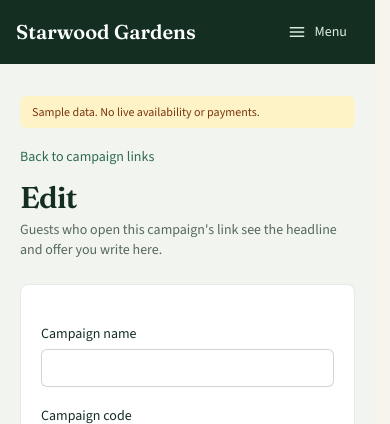
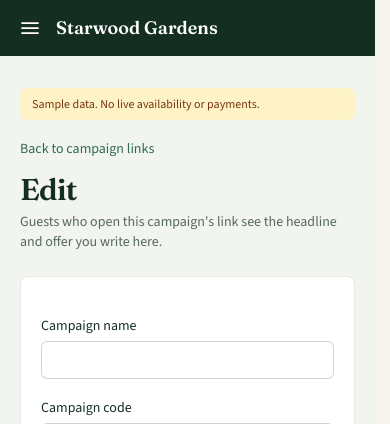
Before and after one commit to florante-cdo/smartstay, a Django app: template templates/campaigns/form.html in a window 390 px wide. Shown: the top 424 px of the page. Run offline with Django 5.2, Linux system fonts and the light colour scheme; the template is opened without the code that fills it: values that come from a table or form of the project are taken from there, others are empty.

Commit message:
Phone navigation drawer from the left and leaner inbox cards

```diff
--- a/templates/staff/_sidebar.html
+++ b/templates/staff/_sidebar.html
@@ -1,60 +1,68 @@
-<aside id="staff-aside" class="sticky top-0 z-40 max-h-screen overflow-y-auto bg-garden-900 text-garden-100 md:z-auto md:max-h-none md:flex md:h-screen md:w-64 md:shrink-0 md:flex-col md:justify-between md:overflow-y-auto">
+<header id="mobile-bar" class="sticky top-0 z-30 flex items-center gap-1 bg-garden-900 px-2 py-1.5 text-white md:hidden">
+  <button id="sb-menu" type="button" aria-expanded="false" aria-controls="staff-aside" aria-label="Open menu"
+          class="inline-flex h-11 w-11 items-center justify-center rounded-md hover:bg-white/10 focus-visible:outline focus-visible:outline-2 focus-visible:outline-white">
+    <svg class="h-6 w-6" viewBox="0 0 24 24" fill="none" stroke="currentColor" stroke-width="1.75" stroke-linecap="round" aria-hidden="true"><path d="M4 7h16M4 12h16M4 17h16"/></svg>
+  </button>
+  <a href="{% url 'staff_home' %}" class="font-display text-lg font-semibold">Starwood Gardens</a>
+</header>
+<div id="sb-backdrop" class="fixed inset-0 z-40 hidden bg-black/40 md:hidden" aria-hidden="true"></div>
+
+<aside id="staff-aside" class="fixed inset-y-0 left-0 z-50 flex w-72 max-w-[85vw] -translate-x-full flex-col justify-between overflow-y-auto bg-garden-900 text-garden-100 transition-transform duration-200 md:sticky md:inset-auto md:top-0 md:z-auto md:h-screen md:w-64 md:max-w-none md:shrink-0 md:translate-x-0 md:transition-none">
   <div>
-    <div class="sb-brand flex items-center justify-between gap-2 px-4 py-3 md:px-5 md:py-5">
+    <div class="sb-brand flex items-center justify-between gap-2 px-5 py-5">
       <a href="{% url 'staff_home' %}" class="min-w-0" aria-label="Starwood Gardens staff home">
         <span class="sb-label block font-display text-xl font-semibold text-white">Starwood Gardens</span>
-        <span class="sb-label hidden text-sm text-garden-100/70 md:block">Staff area</span>
-        {% if demo_mode %}<span class="sb-label mt-1.5 hidden md:inline-block rounded bg-amber-400/20 px-1.5 py-0.5 text-xs font-medium text-amber-200" title="Sample data. No live availability or payments.">Sample data</span>{% endif %}
+        <span class="sb-label block text-sm text-garden-100/70">Staff area</span>
+        {% if demo_mode %}<span class="sb-label mt-1.5 inline-block rounded bg-amber-400/20 px-1.5 py-0.5 text-xs font-medium text-amber-200" title="Sample data. No live availability or payments.">Sample data</span>{% endif %}
         <span class="sb-mark font-display text-xl font-semibold text-white" aria-hidden="true">SG</span>
       </a>
       <button id="sb-toggle" type="button" aria-expanded="true" aria-label="Collapse sidebar" title="Collapse sidebar"
               class="hidden h-8 w-8 shrink-0 items-center justify-center rounded-md text-garden-100/80 hover:bg-white/10 hover:text-white focus-visible:outline focus-visible:outline-2 focus-visible:outline-white md:inline-flex">
         <svg class="h-5 w-5" viewBox="0 0 24 24" fill="none" stroke="currentColor" stroke-width="1.75" stroke-linecap="round" stroke-linejoin="round" aria-hidden="true"><path d="m15 18-6-6 6-6"/></svg>
       </button>
-      <button id="sb-menu" type="button" aria-expanded="false" aria-controls="sb-nav"
-              class="inline-flex h-10 items-center gap-2 rounded-md px-3 text-sm font-medium text-garden-100 hover:bg-white/10 focus-visible:outline focus-visible:outline-2 focus-visible:outline-white md:hidden">
-        <svg class="h-5 w-5" viewBox="0 0 24 24" fill="none" stroke="currentColor" stroke-width="1.75" stroke-linecap="round" aria-hidden="true"><path d="M4 7h16M4 12h16M4 17h16"/></svg>
-        Menu
+      <button id="sb-close" type="button" aria-label="Close menu"
+              class="inline-flex h-10 w-10 shrink-0 items-center justify-center rounded-md text-garden-100/80 hover:bg-white/10 hover:text-white focus-visible:outline focus-visible:outline-2 focus-visible:outline-white md:hidden">
+        <svg class="h-5 w-5" viewBox="0 0 24 24" fill="none" stroke="currentColor" stroke-width="1.75" stroke-linecap="round" aria-hidden="true"><path d="M6 6l12 12M18 6 6 18"/></svg>
       </button>
     </div>
 
-    <nav id="sb-nav" class="hidden flex-col gap-0.5 px-3 pb-3 md:flex md:pb-0" aria-label="Staff navigation">
+    <nav id="sb-nav" class="flex flex-col gap-0.5 px-3 pb-3 md:pb-0" aria-label="Staff navigation">
       <p class="sb-label px-3 pb-1 pt-2 text-xs font-medium text-garden-100/50">Work</p>
 
       <a href="{% url 'staff_home' %}" title="Overview"
-         class="relative flex items-center gap-3 whitespace-nowrap rounded-md px-3 py-2 text-sm font-medium {% if nav == 'home' %}bg-white/10 text-white{% else %}text-garden-100/80 hover:bg-white/5 hover:text-white{% endif %}">
+         class="relative flex items-center gap-3 whitespace-nowrap rounded-md px-3 py-3 text-sm font-medium md:py-2 {% if nav == 'home' %}bg-white/10 text-white{% else %}text-garden-100/80 hover:bg-white/5 hover:text-white{% endif %}">
         <svg class="h-5 w-5 shrink-0" viewBox="0 0 24 24" fill="none" stroke="currentColor" stroke-width="1.75" stroke-linecap="round" stroke-linejoin="round" aria-hidden="true"><path d="M3 10.5 12 3l9 7.5V20a1 1 0 0 1-1 1h-5v-6H9v6H4a1 1 0 0 1-1-1z"/></svg>
         <span class="sb-label">Overview</span>
       </a>
 
       <a href="{% url 'staff_inbox' %}" title="All enquiries"
-         class="relative flex items-center gap-3 whitespace-nowrap rounded-md px-3 py-2 text-sm font-medium {% if nav == 'inbox' and status != 'new' and assigned != 'me' %}bg-white/10 text-white{% else %}text-garden-100/80 hover:bg-white/5 hover:text-white{% endif %}">
+         class="relative flex items-center gap-3 whitespace-nowrap rounded-md px-3 py-3 text-sm font-medium md:py-2 {% if nav == 'inbox' and status != 'new' and assigned != 'me' %}bg-white/10 text-white{% else %}text-garden-100/80 hover:bg-white/5 hover:text-white{% endif %}">
         <svg class="h-5 w-5 shrink-0" viewBox="0 0 24 24" fill="none" stroke="currentColor" stroke-width="1.75" stroke-linecap="round" stroke-linejoin="round" aria-hidden="true"><path d="M22 12h-6l-2 3h-4l-2-3H2"/><path d="M5.5 5.1 2 12v6a2 2 0 0 0 2 2h16a2 2 0 0 0 2-2v-6l-3.5-6.9A2 2 0 0 0 16.8 4H7.2a2 2 0 0 0-1.7 1.1z"/></svg>
         <span class="sb-label">All enquiries</span>
       </a>
 
       <a href="{% url 'staff_inbox' %}?assigned=me" title="My enquiries"
-         class="relative flex items-center gap-3 whitespace-nowrap rounded-md px-3 py-2 text-sm font-medium {% if nav == 'inbox' and assigned == 'me' %}bg-white/10 text-white{% else %}text-garden-100/80 hover:bg-white/5 hover:text-white{% endif %}">
+         class="relative flex items-center gap-3 whitespace-nowrap rounded-md px-3 py-3 text-sm font-medium md:py-2 {% if nav == 'inbox' and assigned == 'me' %}bg-white/10 text-white{% else %}text-garden-100/80 hover:bg-white/5 hover:text-white{% endif %}">
         <svg class="h-5 w-5 shrink-0" viewBox="0 0 24 24" fill="none" stroke="currentColor" stroke-width="1.75" stroke-linecap="round" stroke-linejoin="round" aria-hidden="true"><circle cx="12" cy="8" r="4"/><path d="M4 21a8 8 0 0 1 16 0"/></svg>
         <span class="sb-label">My enquiries</span>
         {% if nav_mine_count %}<span class="sb-badge ml-auto rounded-full bg-white/15 px-2 py-0.5 text-xs font-semibold tabular-nums text-white">{{ nav_mine_count }}</span>{% endif %}
       </a>
 
       <a href="{% url 'staff_inbox' %}?status=new" title="New enquiries"
-         class="relative flex items-center gap-3 whitespace-nowrap rounded-md px-3 py-2 text-sm font-medium {% if nav == 'inbox' and status == 'new' and assigned != 'me' %}bg-white/10 text-white{% else %}text-garden-100/80 hover:bg-white/5 hover:text-white{% endif %}">
+         class="relative flex items-center gap-3 whitespace-nowrap rounded-md px-3 py-3 text-sm font-medium md:py-2 {% if nav == 'inbox' and status == 'new' and assigned != 'me' %}bg-white/10 text-white{% else %}text-garden-100/80 hover:bg-white/5 hover:text-white{% endif %}">
         <svg class="h-5 w-5 shrink-0" viewBox="0 0 24 24" fill="none" stroke="currentColor" stroke-width="1.75" stroke-linecap="round" stroke-linejoin="round" aria-hidden="true"><path d="M6 8a6 6 0 0 1 12 0c0 7 3 9 3 9H3s3-2 3-9"/><path d="M10.3 21a1.94 1.94 0 0 0 3.4 0"/></svg>
         <span class="sb-label">New enquiries</span>
         {% if nav_new_count %}<span class="sb-badge ml-auto rounded-full bg-amber-400 px-2 py-0.5 text-xs font-semibold tabular-nums text-garden-900">{{ nav_new_count }}</span>{% endif %}
       </a>
 
       <a href="{% url 'staff_enquiry_new' %}" title="Log an enquiry"
-         class="relative flex items-center gap-3 whitespace-nowrap rounded-md px-3 py-2 text-sm font-medium {% if nav == 'log' %}bg-white/10 text-white{% else %}text-garden-100/80 hover:bg-white/5 hover:text-white{% endif %}">
+         class="relative flex items-center gap-3 whitespace-nowrap rounded-md px-3 py-3 text-sm font-medium md:py-2 {% if nav == 'log' %}bg-white/10 text-white{% else %}text-garden-100/80 hover:bg-white/5 hover:text-white{% endif %}">
         <svg class="h-5 w-5 shrink-0" viewBox="0 0 24 24" fill="none" stroke="currentColor" stroke-width="1.75" stroke-linecap="round" stroke-linejoin="round" aria-hidden="true"><circle cx="12" cy="12" r="9"/><path d="M12 8v8M8 12h8"/></svg>
         <span class="sb-label">Log an enquiry</span>
       </a>
 
       <a href="{% url 'staff_reservations' %}" title="Reservations"
-         class="relative flex items-center gap-3 whitespace-nowrap rounded-md px-3 py-2 text-sm font-medium {% if nav == 'reservations' %}bg-white/10 text-white{% else %}text-garden-100/80 hover:bg-white/5 hover:text-white{% endif %}">
+         class="relative flex items-center gap-3 whitespace-nowrap rounded-md px-3 py-3 text-sm font-medium md:py-2 {% if nav == 'reservations' %}bg-white/10 text-white{% else %}text-garden-100/80 hover:bg-white/5 hover:text-white{% endif %}">
         <svg class="h-5 w-5 shrink-0" viewBox="0 0 24 24" fill="none" stroke="currentColor" stroke-width="1.75" stroke-linecap="round" stroke-linejoin="round" aria-hidden="true"><rect x="3" y="4" width="18" height="18" rx="2"/><path d="M16 2v4M8 2v4M3 10h18"/></svg>
         <span class="sb-label">Reservations</span>
         {% if nav_pending_count %}<span class="sb-badge ml-auto rounded-full bg-amber-400 px-2 py-0.5 text-xs font-semibold tabular-nums text-garden-900">{{ nav_pending_count }}</span>{% endif %}
@@ -63,12 +71,12 @@
       {% if role == "manager" %}
       <p class="sb-label px-3 pb-1 pt-4 text-xs font-medium text-garden-100/50">Manager</p>
       <a href="{% url 'staff_campaigns' %}" title="Campaign links"
-         class="relative flex items-center gap-3 whitespace-nowrap rounded-md px-3 py-2 text-sm font-medium {% if nav == 'campaigns' %}bg-white/10 text-white{% else %}text-garden-100/80 hover:bg-white/5 hover:text-white{% endif %}">
+         class="relative flex items-center gap-3 whitespace-nowrap rounded-md px-3 py-3 text-sm font-medium md:py-2 {% if nav == 'campaigns' %}bg-white/10 text-white{% else %}text-garden-100/80 hover:bg-white/5 hover:text-white{% endif %}">
         <svg class="h-5 w-5 shrink-0" viewBox="0 0 24 24" fill="none" stroke="currentColor" stroke-width="1.75" stroke-linecap="round" stroke-linejoin="round" aria-hidden="true"><path d="M10 13a5 5 0 0 0 7.5.5l3-3a5 5 0 0 0-7-7l-1.7 1.7"/><path d="M14 11a5 5 0 0 0-7.5-.5l-3 3a5 5 0 0 0 7 7l1.7-1.7"/></svg>
         <span class="sb-label">Campaign links</span>
       </a>
       <a href="{% url 'staff_team' %}" title="Staff"
-         class="relative flex items-center gap-3 whitespace-nowrap rounded-md px-3 py-2 text-sm font-medium {% if nav == 'team' %}bg-white/10 text-white{% else %}text-garden-100/80 hover:bg-white/5 hover:text-white{% endif %}">
+         class="relative flex items-center gap-3 whitespace-nowrap rounded-md px-3 py-3 text-sm font-medium md:py-2 {% if nav == 'team' %}bg-white/10 text-white{% else %}text-garden-100/80 hover:bg-white/5 hover:text-white{% endif %}">
         <svg class="h-5 w-5 shrink-0" viewBox="0 0 24 24" fill="none" stroke="currentColor" stroke-width="1.75" stroke-linecap="round" stroke-linejoin="round" aria-hidden="true"><path d="M16 21v-2a4 4 0 0 0-4-4H6a4 4 0 0 0-4 4v2"/><circle cx="9" cy="7" r="4"/><path d="M22 21v-2a4 4 0 0 0-3-3.87M16 3.13a4 4 0 0 1 0 7.75"/></svg>
         <span class="sb-label">Staff</span>
       </a>
@@ -76,7 +84,7 @@
     </nav>
   </div>
 
-  <div id="sb-footwrap" class="hidden md:block">
+  <div id="sb-footwrap">
     <div class="sb-foot space-y-1 border-t border-white/10 px-3 py-3 text-sm">
       <a href="{% url 'staff_profile' %}" title="My profile"
          class="flex items-center gap-3 rounded-md px-3 py-2 {% if nav == 'profile' %}bg-white/10{% else %}hover:bg-white/5{% endif %}">
@@ -89,7 +97,7 @@
       <form method="post" action="{% url 'staff_logout' %}" hx-boost="false">
         {% csrf_token %}
         <button type="submit" title="Sign out"
-              class="flex w-full items-center gap-3 whitespace-nowrap rounded-md px-3 py-2 font-medium text-garden-100/80 hover:bg-white/5 hover:text-white">
+                class="flex w-full items-center gap-3 whitespace-nowrap rounded-md px-3 py-3 font-medium text-garden-100/80 hover:bg-white/5 hover:text-white md:py-2">
           <svg class="h-5 w-5 shrink-0" viewBox="0 0 24 24" fill="none" stroke="currentColor" stroke-width="1.75" stroke-linecap="round" stroke-linejoin="round" aria-hidden="true"><path d="M9 21H5a2 2 0 0 1-2-2V5a2 2 0 0 1 2-2h4"/><path d="m16 17 5-5-5-5M21 12H9"/></svg>
           <span class="sb-label">Sign out</span>
         </button>
--- a/templates/staff/base_staff.html
+++ b/templates/staff/base_staff.html
@@ -9,8 +9,9 @@
   aside { view-transition-name: staff-sidebar; }
   .sb-mark { display: none; }
   @media (max-width: 767px) {
-    #staff-aside.is-open #sb-nav { display: flex; }
-    #staff-aside.is-open #sb-footwrap { display: block; }
+    html.nav-open { overflow: hidden; }
+    html.nav-open #staff-aside { transform: none; box-shadow: 0 0 40px rgb(0 0 0 / .35); }
+    html.nav-open #sb-backdrop { display: block; }
   }
   @media (max-width: 899px) {
     #staff-main table[data-cards], #staff-main table[data-cards] tbody { display: block; width: 100%; }
@@ -25,6 +26,7 @@
     #staff-main table[data-cards] tbody td:first-child::before,
     #staff-main table[data-cards] tbody td:last-child::before,
     #staff-main table[data-cards] tbody td[data-label=""]::before { display: none; }
+    #staff-main table[data-cards] tbody td[data-mobile-hide] { display: none; }
   }
   @keyframes toast-in { from { transform: translateY(-8px); opacity: 0; } to { transform: none; opacity: 1; } }
   .toast { animation: toast-in .2s ease-out; }
@@ -128,15 +130,33 @@
             td.setAttribute("data-label", heads[i] || "");
           });
         });
+        if (heads.indexOf("Source") !== -1 && heads.indexOf("Stay") !== -1) {
+          tbl.querySelectorAll("tbody tr").forEach(function (tr) {
+            Array.prototype.forEach.call(tr.children, function (td, i) {
+              if (heads[i] === "Stay" || heads[i] === "Received") td.setAttribute("data-mobile-hide", "");
+            });
+          });
+        }
         tbl.setAttribute("data-cards", "");
       });
     }
+    var root = document.documentElement;
+    function setNav(open) {
+      root.classList.toggle("nav-open", open);
+      var menu = document.getElementById("sb-menu");
+      var close = document.getElementById("sb-close");
+      if (menu) menu.setAttribute("aria-expanded", open ? "true" : "false");
+      if (open && close) close.focus();
+    }
     document.addEventListener("click", function (e) {
-      var btn = e.target.closest && e.target.closest("#sb-menu");
-      var aside = document.getElementById("staff-aside");
-      if (!btn || !aside) return;
-      btn.setAttribute("aria-expanded", aside.classList.toggle("is-open") ? "true" : "false");
+      var t = e.target;
+      if (!t.closest) return;
+      if (t.closest("#sb-menu")) { setNav(true); return; }
+      if (t.closest("#sb-close") || t.closest("#sb-backdrop")) { setNav(false); return; }
+      if (t.closest("#staff-aside a")) setNav(false);
     });
+    document.addEventListener("keydown", function (e) { if (e.key === "Escape") setNav(false); });
+    document.addEventListener("htmx:afterSwap", function () { setNav(false); });
     document.addEventListener("DOMContentLoaded", cards);
     document.addEventListener("htmx:afterSwap", cards);
     document.addEventListener("htmx:afterSettle", cards);
```
Also changed, not shown: core/tests/test_drawer.py (added, +22 -0 lines), static/css/tailwind.css. Lines whose indentation alone changed are shown as unchanged.
